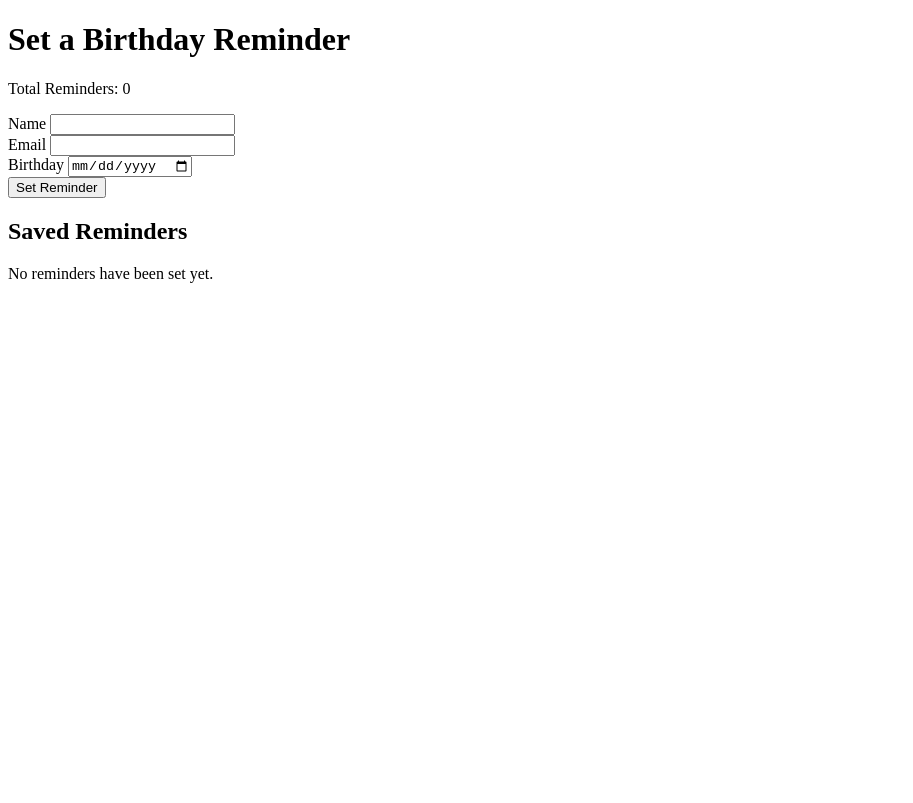
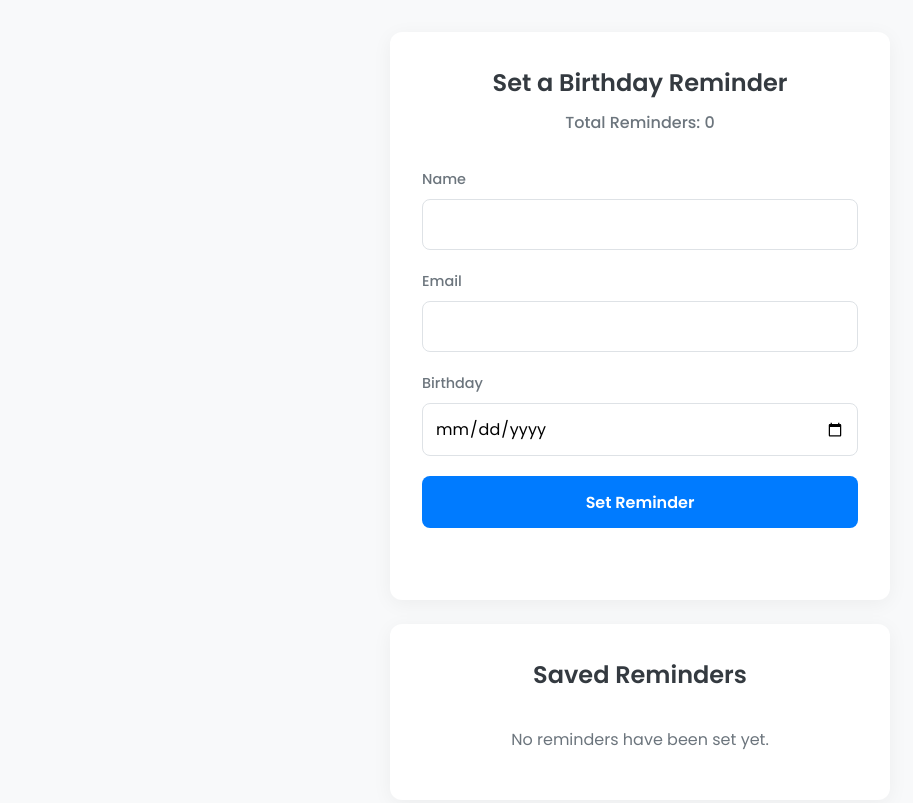
Before and after one commit to mayurk200/Project2, a plain HTML site: page index.html in a window 1280 px wide. Shown: the whole page, without its empty margins (0-913 px from the left). Drawn offline with Linux system fonts and the light colour scheme; no server answers.

Commit message:
Update style.css

```diff
--- a/style.css
+++ b/style.css
@@ -1,30 +1,148 @@
-/* ... all your existing styles above this line ... */
-
-#remindersContainer {
-    margin-top: 20px;
+/* --- Global Styles & Variables --- */
+:root {
+    --primary-color: #007BFF;
+    --primary-hover: #0056b3;
+    --background-color: #f8f9fa;
+    --card-background: #ffffff;
+    --text-color: #343a40;
+    --label-color: #6c757d;
+    --border-color: #dee2e6;
+    --success-color: #28a745;
+    --error-color: #dc3545;
+    --font-family: 'Poppins', sans-serif;
 }
 
+* {
+    margin: 0;
+    padding: 0;
+    box-sizing: border-box;
+}
+
+body {
+    font-family: var(--font-family);
+    background-color: var(--background-color);
+    color: var(--text-color);
+    line-height: 1.6;
+}
+
+/* --- Layout --- */
+.content-wrapper {
+    display: flex;
+    flex-direction: column;
+    align-items: center;
+    padding: 2rem 1rem;
+    gap: 1.5rem;
+    min-height: 100vh;
+}
+
+.card {
+    background-color: var(--card-background);
+    border-radius: 12px;
+    box-shadow: 0 4px 20px rgba(0, 0, 0, 0.05);
+    padding: 2rem;
+    width: 100%;
+    max-width: 500px;
+}
+
+.card-title {
+    font-size: 1.5rem;
+    font-weight: 600;
+    text-align: center;
+    margin-bottom: 0.5rem;
+}
+
+.card-subtitle {
+    text-align: center;
+    color: var(--label-color);
+    margin-bottom: 2rem;
+    font-weight: 500;
+}
+
+/* --- Form Elements --- */
+.form-group {
+    margin-bottom: 1.25rem;
+}
+
+label {
+    display: block;
+    margin-bottom: 0.5rem;
+    color: var(--label-color);
+    font-weight: 500;
+    font-size: 0.9rem;
+}
+
+input[type="text"],
+input[type="email"],
+input[type="date"] {
+    width: 100%;
+    padding: 0.75rem;
+    border: 1px solid var(--border-color);
+    border-radius: 8px;
+    font-family: var(--font-family);
+    font-size: 1rem;
+    transition: border-color 0.2s, box-shadow 0.2s;
+}
+
+input[type="text"]:focus,
+input[type="email"]:focus,
+input[type="date"]:focus {
+    outline: none;
+    border-color: var(--primary-color);
+    box-shadow: 0 0 0 3px rgba(0, 123, 255, 0.15);
+}
+
+button {
+    width: 100%;
+    padding: 0.85rem;
+    background-color: var(--primary-color);
+    color: white;
+    border: none;
+    border-radius: 8px;
+    cursor: pointer;
+    font-size: 1rem;
+    font-weight: 600;
+    font-family: var(--font-family);
+    transition: background-color 0.2s, transform 0.2s;
+}
+
+button:hover {
+    background-color: var(--primary-hover);
+    transform: translateY(-2px);
+}
+
+#statusMessage {
+    text-align: center;
+    margin-top: 1rem;
+    font-weight: 500;
+    min-height: 1.5em; /* Prevents layout shift */
+}
+
+/* --- Reminder List --- */
 #reminderList {
     list-style-type: none;
     padding: 0;
-    margin-top: 10px;
+    margin-top: 1rem;
 }
 
 #reminderList li {
-    background-color: #f9f9f9;
-    padding: 12px;
-    border: 1px solid #eee;
-    border-radius: 4px;
-    margin-bottom: 8px;
+    background-color: var(--background-color);
+    padding: 1rem;
+    border-radius: 8px;
+    margin-bottom: 0.75rem;
     display: flex;
     justify-content: space-between;
     align-items: center;
+    font-weight: 500;
 }
 
 #reminderList li .date {
     font-size: 0.9em;
-    color: #555;
-    background-color: #e9ecef;
-    padding: 4px 8px;
-    border-radius: 10px;
+    font-weight: 400;
+    color: var(--label-color);
 }
+
+#emptyStateMessage {
+    text-align: center;
+    color: var(--label-color);
+    padding: 1rem;
+}
```
